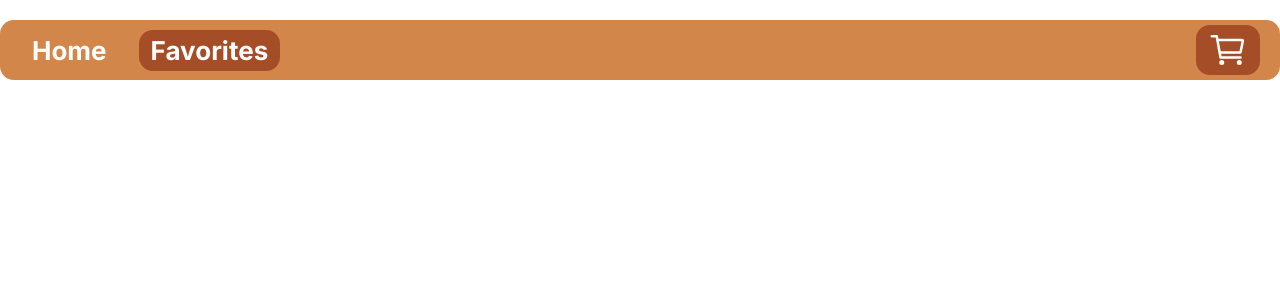
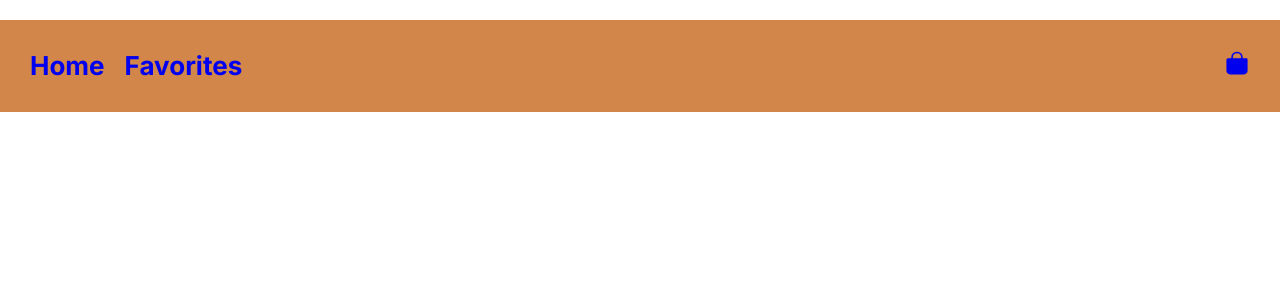
Before and after one commit to Ervin001/TOP_Shopping-Cart, a React (Vite) app: page / in a window 1280 px wide. Shown: the top 300 px of the page. Built offline with nearby package versions, Linux system fonts and the light colour scheme.

Commit message:
Changed everythign, started anew

```diff
--- a/index.html
+++ b/index.html
@@ -9,6 +9,14 @@
       href="https://fonts.googleapis.com/css2?family=Inter:wght@100..900&display=swap"
       rel="stylesheet"
     />
+    <script
+      type="module"
+      src="https://unpkg.com/ionicons@7.1.0/dist/ionicons/ionicons.esm.js"
+    ></script>
+    <script
+      nomodule
+      src="https://unpkg.com/ionicons@7.1.0/dist/ionicons/ionicons.js"
+    ></script>
     <title>Shopping Cart</title>
   </head>
   <body>
--- a/src/components/Navigation/Navbar.jsx
+++ b/src/components/Navigation/Navbar.jsx
@@ -1,29 +1,23 @@
-import cartLogo from '../../assets/icons/cart-outline.svg';
 import NavStyles from './Navbar.module.css';
 
 function Navbar() {
   return (
     <nav className={NavStyles['nav-container']}>
       <ul className={NavStyles['unordered-list']}>
-        <li
-          className={`${NavStyles['list-items']} ${NavStyles['center-item']}`}
-        >
-          <a className={NavStyles.links} href='/'>
+        <li className={NavStyles['list-item']}>
+          <a href='/home' className={NavStyles.anchor}>
             Home
           </a>
         </li>
-        <li
-          className={`${NavStyles['center-item']} ${NavStyles['list-items']} ${NavStyles['active-link']}`}
-        >
-          <a className={NavStyles.links} href='/favorites'>
+        <li className={NavStyles['list-item']}>
+          <a href='/favorites' className={NavStyles.anchor}>
             Favorites
           </a>
         </li>
-        <li
-          className={`${NavStyles['list-items']} ${NavStyles['center-item']} ${NavStyles['active-link']}`}
-        >
-          <a className={NavStyles['cart-link']} href='/cart'>
-            <img src={cartLogo} alt='Cart' className={NavStyles['cart-icon']} />
+        <li className={NavStyles['list-item']}>
+          <div className='spacer'></div>
+          <a href='/shopping-cart' className={NavStyles.anchor}>
+            <ion-icon name='bag'></ion-icon>
           </a>
         </li>
       </ul>
--- a/src/components/Navigation/Navbar.module.css
+++ b/src/components/Navigation/Navbar.module.css
@@ -1,64 +1,30 @@
 .nav-container {
+  background-color: var(--primary-nav-color);
   display: flex;
-  margin: 2rem auto 0 auto;
-  height: 6rem;
-  background-color: var(--primary-nav-color);
-  font-family: 'Inter';
-  border-radius: var(--primary-border-radius);
+  padding: 3rem;
+  margin-top: 2rem;
 }
 
 .unordered-list {
   display: flex;
   gap: 2rem;
-  flex-grow: 1;
-  padding: 0 2rem;
   list-style-type: none;
+  justify-content: flex-start;
+  width: 100%;
 }
 
-.list-items {
-  padding: 0.5rem 1.2rem;
+.list-item {
+  font-size: 2.6rem;
+  font-family: 'Inter', sans-serif;
+  font-weight: 700;
+  color: white;
 }
 
-.list-items:last-child {
+.list-item:last-child {
   margin-left: auto;
 }
 
-.center-item {
-  align-self: center;
+/* order to style links: link,visited,focus,hover,active. */
+.anchor {
+  text-decoration: none;
 }
-
-.list-items:hover {
-  background-color: var(--link-hover-effect-color);
-  border-radius: var(--primary-border-radius);
-}
-
-.active-link {
-  background-color: var(--active-link-color);
-  border-radius: var(--primary-border-radius);
-}
-
-.links {
-  display: flex;
-  height: 100%;
-  text-decoration: none;
-  font-size: 2.6rem;
-  font-weight: 700;
-}
-
-/* Style specifically for the cart link */
-.cart-link {
-  display: flex;
-  align-items: center;
-}
-
-.cart-icon {
-  width: 40px;
-  height: 40px;
-}
-
-/* link style order */
-/* link, visited, hover, active */
-.links:link,
-.links:visited {
-  color: white;
-}
```
Also changed, not shown: src/assets/icons/cart-outline.svg (deleted).
